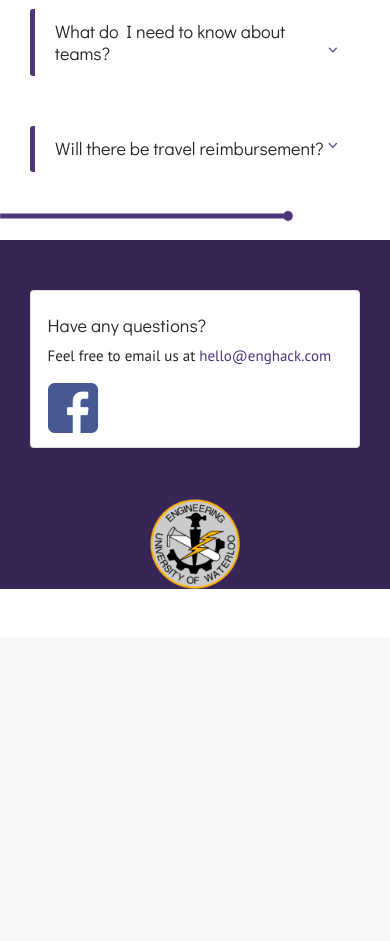
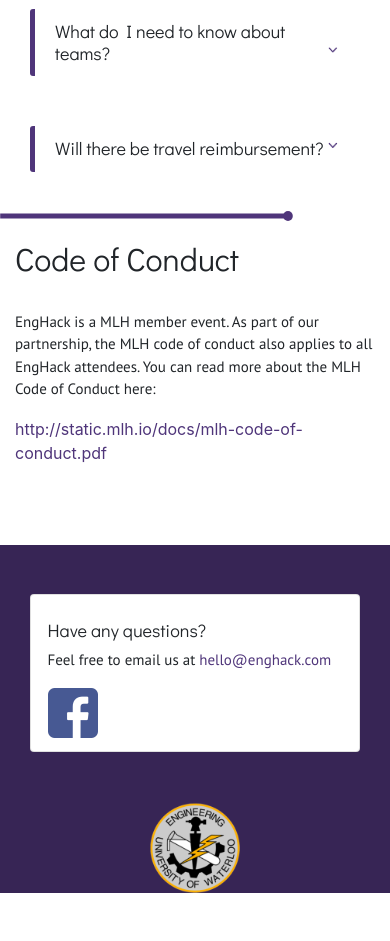
Before and after one commit to EngHack/enghack.github.io, a PHP site: page / in a window 390 px wide. Shown: the part 2795-3736 px from the top of the page. Before the commit the page ends 3384 px from the top, so only its background shows below. Run offline with PHP 8.4, Linux system fonts and the light colour scheme.

Commit message:
add code of conduct

```diff
--- a/css/style.css
+++ b/css/style.css
@@ -284,6 +284,10 @@ a:hover {
   animation: dash 5s infinite linear;
 }
 
+#code-of-conduct {
+  margin-bottom: 5em;
+}
+
 /* Mobile */
 
 @media only screen and (max-width: 768px) {
@@ -348,6 +352,10 @@ a:hover {
 
   .wires-tablet {
     display: inline-block;
+  }
+
+  #code-of-conduct > div {
+    text-align: left;
   }
 }
 
--- a/index.html
+++ b/index.html
@@ -288,6 +288,14 @@
     <div class="row">
       <img src="assets/wire_left.svg" class="wire-divider-left"/>
     </div>
+    <div id="code-of-conduct">
+      <div class="container">
+        <h1 class="align-left">Code of Conduct</h1>
+        <br/>
+        <p>EngHack is a MLH member event. As part of our partnership, the MLH code of conduct also applies to all EngHack attendees. You can read more about the MLH Code of Conduct here:</p>
+        <a href="http://static.mlh.io/docs/mlh-code-of-conduct.pdf">http://static.mlh.io/docs/mlh-code-of-conduct.pdf</a>
+      </div>
+    </div>
     <div id="contact">
       <div class="overlay">
         <div class="container">
```
